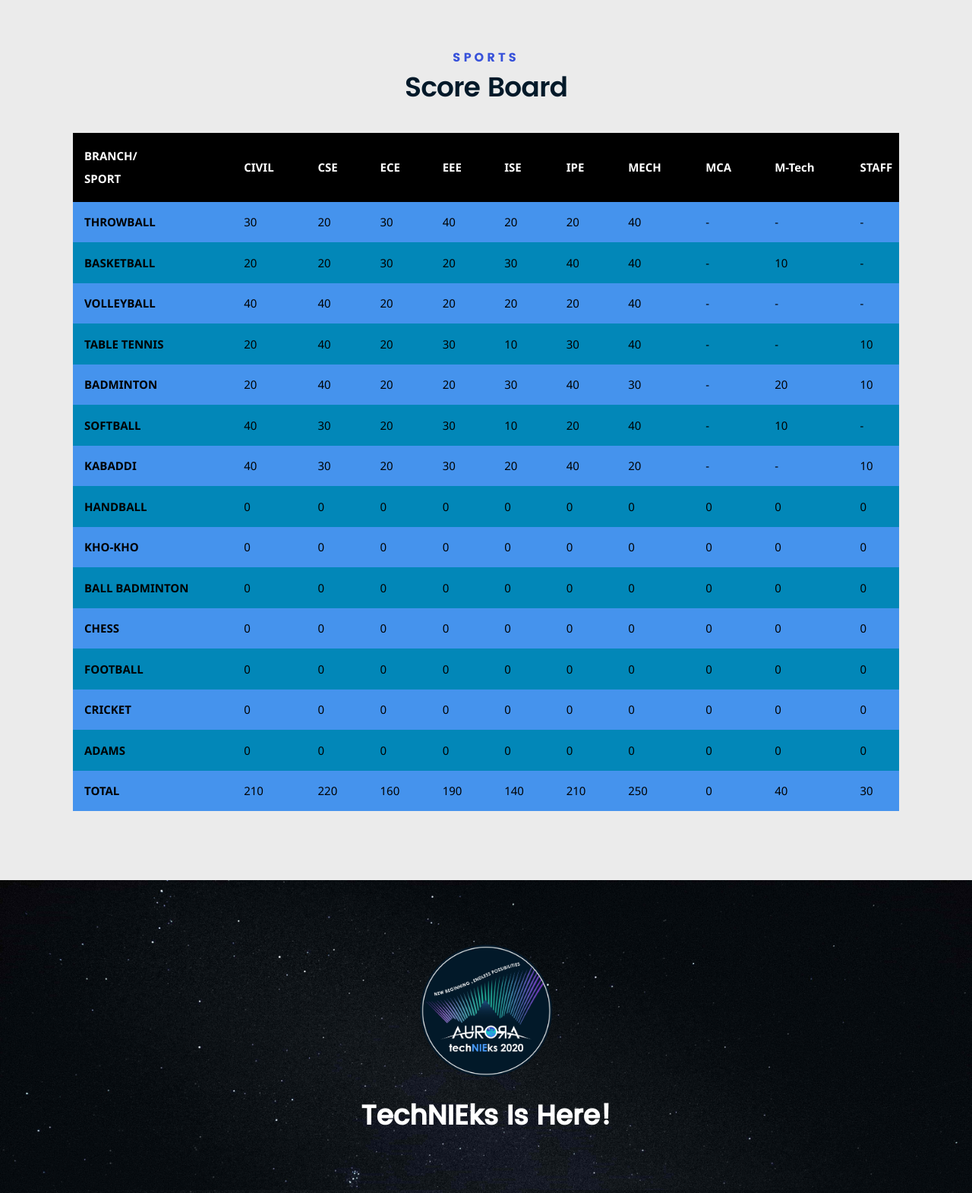
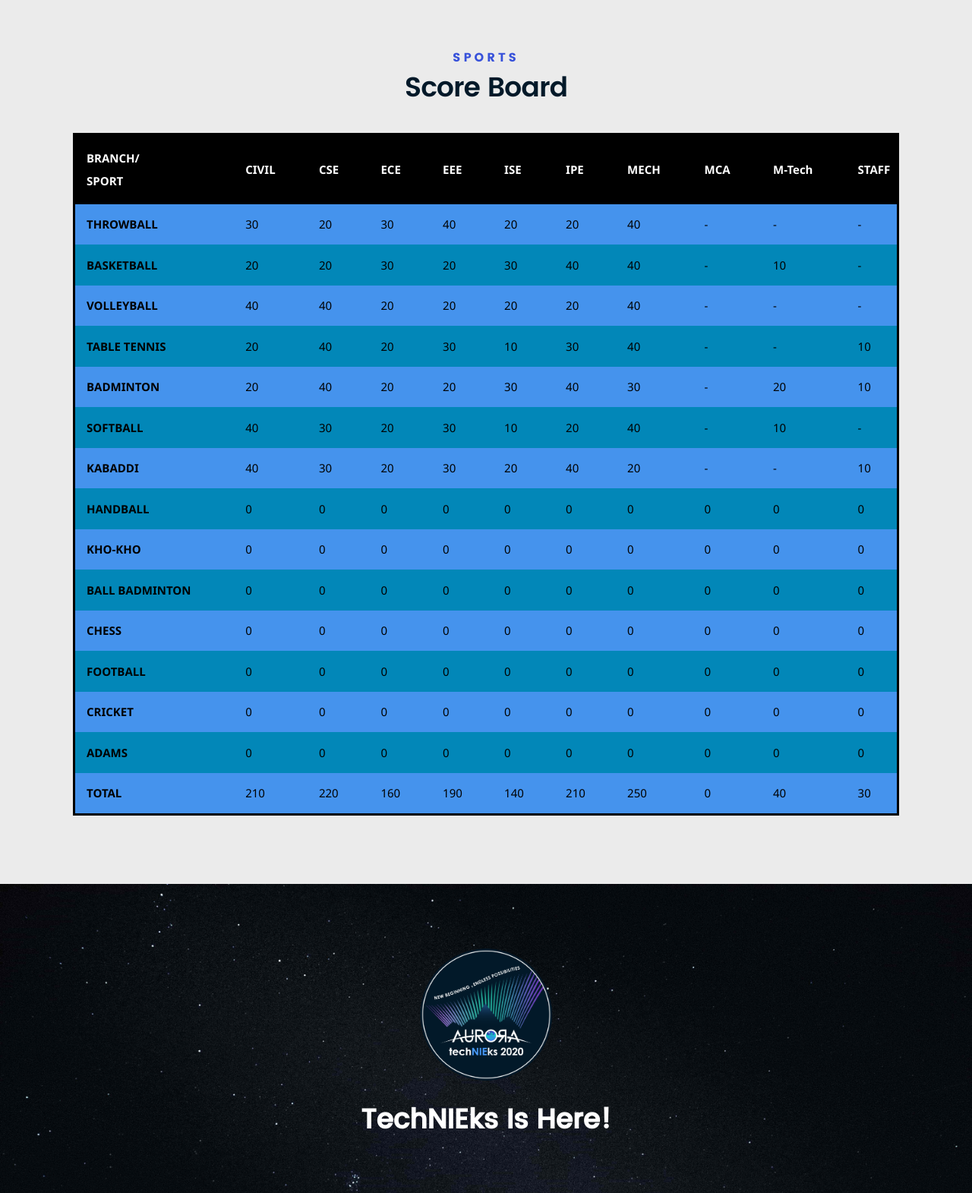
Before and after one commit to Technieks-2020/website, a Flask app: page / in a window 1280 px wide. Shown: the part 3503-5074 px from the top of the page at 76% size. Run offline with Flask 2, Linux system fonts and the light colour scheme; some libraries are stand-ins or nearby versions.

Commit message:
scoreboard border fix

```diff
--- a/static/css/main.css
+++ b/static/css/main.css
@@ -343,6 +343,7 @@ table {
 	width: 100%;
 	max-width: 100%;
 	font-family: "lora-regular", sans-serif;
+	border: 3px solid #000;
 }
 th, td {
 	padding: 1.5rem 3rem;
```
